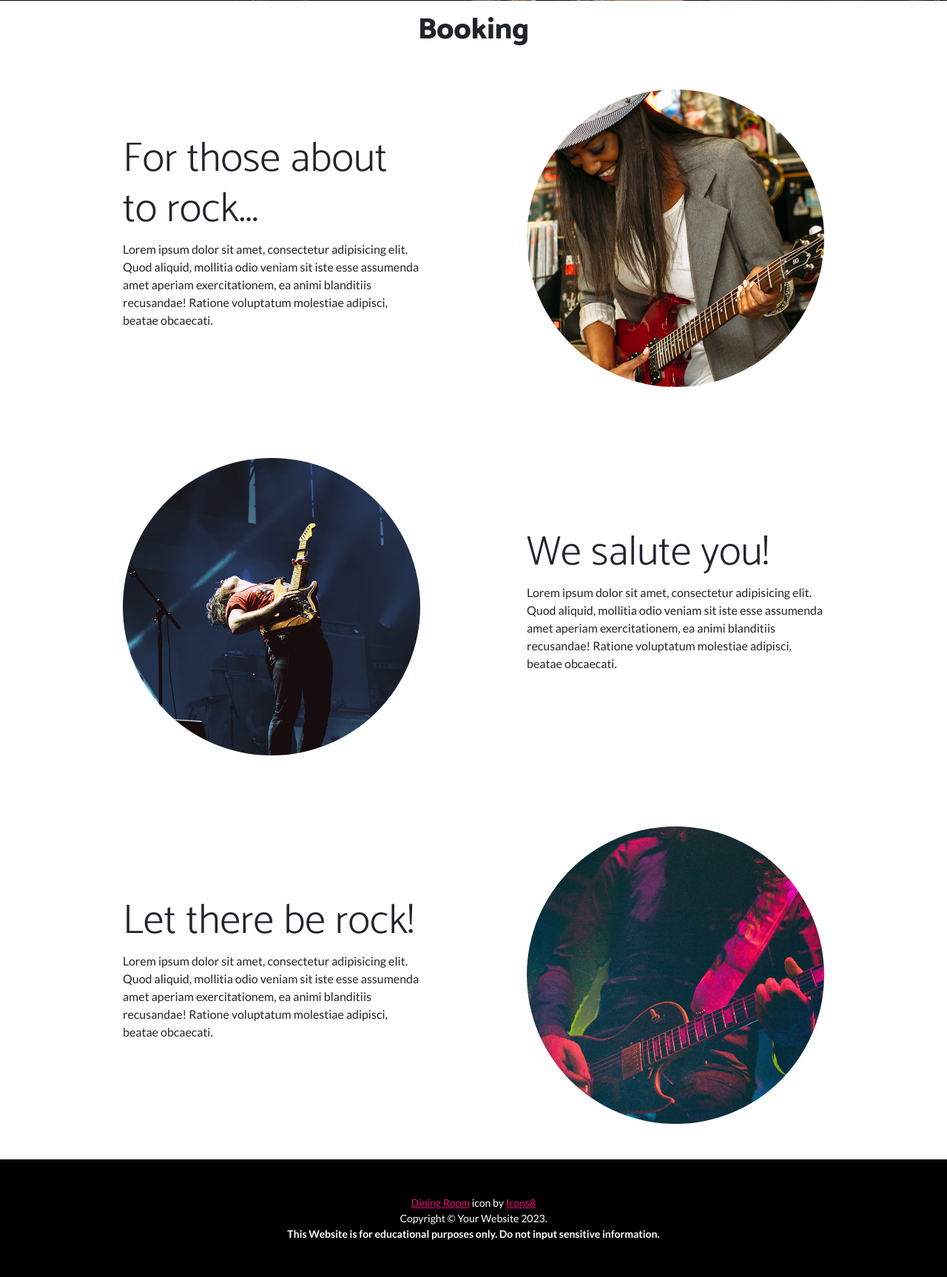
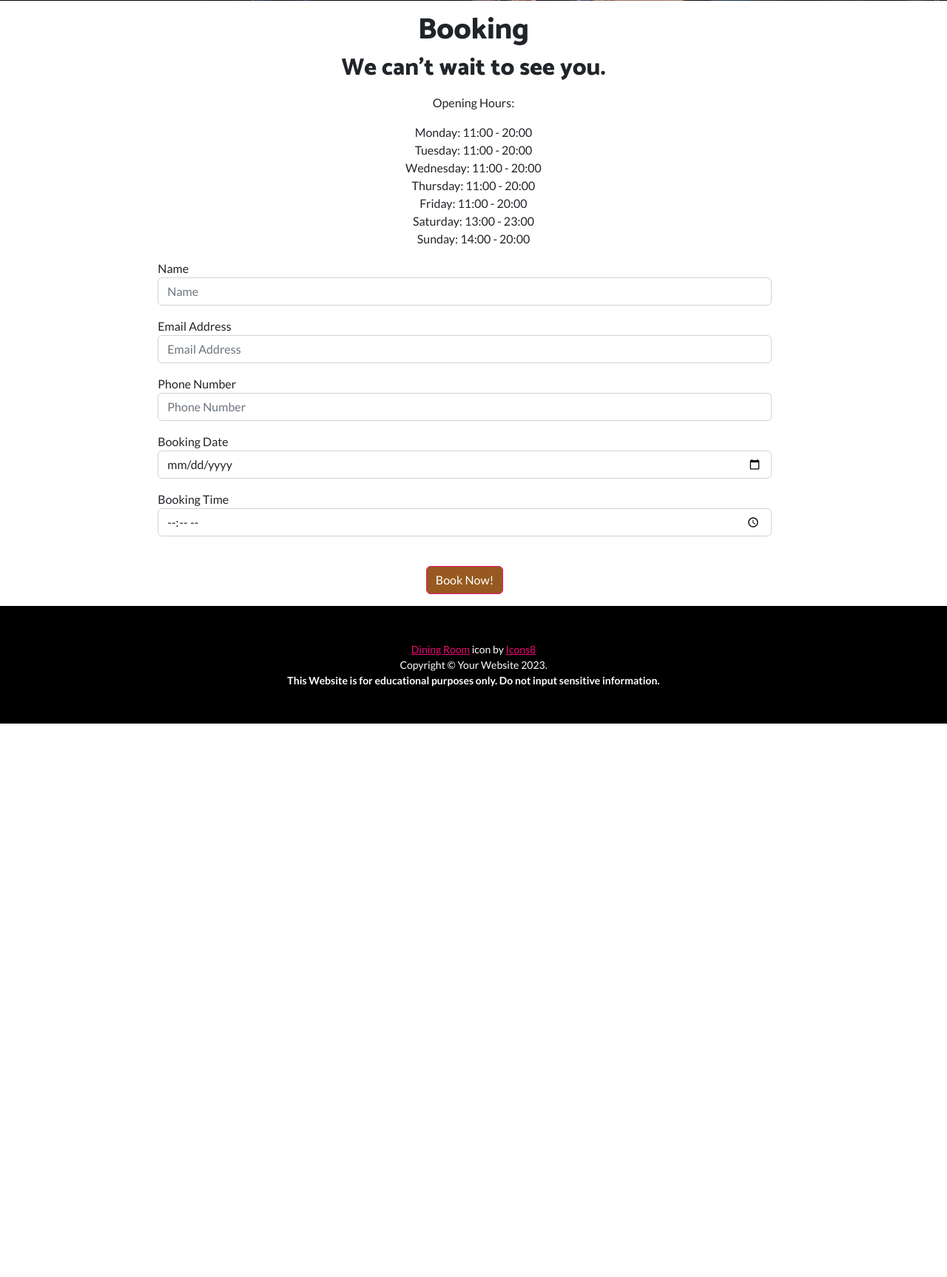
Before and after one commit to James-Glennon/project-4-attempt-2, a Flask app: page /booking in a window 1280 px wide. Shown: the part 686-2412 px from the top of the page at 74% size. After the commit the page ends 1664 px from the top, so only its background shows below. Run offline with Flask 3, Linux system fonts and the light colour scheme; some libraries are stand-ins or nearby versions.

Commit message:
add form to booking.html, confirm data is being post to backend, extend references.

```diff
--- a/bookingmanager/routes.py
+++ b/bookingmanager/routes.py
@@ -1,4 +1,4 @@
-from flask import render_template
+from flask import render_template, request
 from bookingmanager import app, db
 
 
@@ -12,6 +12,8 @@ def menu():
     return render_template("menu.html", page_title="Menu")
 
 
-@app.route("/booking")
+@app.route("/booking", methods=["GET", "POST"])
 def booking():
+    if request.method == "POST":
+        print(request.form)
     return render_template("booking.html", page_title="Booking")
--- a/bookingmanager/templates/booking.html
+++ b/bookingmanager/templates/booking.html
@@ -1,60 +1,81 @@
 {% extends "base.html"%}
 {% block content %}
 <section id="scroll">
-    <h1 class="text-center pt-3">Booking</h1>
-    <div class="container px-5">
+    <h1 class="text-center pt-3">{{ page_title }}</h1>
+    <div class="container px-5 text-center">
         <div class="row gx-5 align-items-center">
-            <div class="col-lg-6 order-lg-2">
-                <div class="p-5"><img class="img-fluid rounded-circle"
-                        src="{{ url_for('static', filename='assets/img/01.jpg') }}" alt="..." /></div>
-            </div>
-            <div class="col-lg-6 order-lg-1">
-                <div class="p-5">
-                    <h2 class="display-4">For those about to rock...</h2>
-                    <p>Lorem ipsum dolor sit amet, consectetur adipisicing elit. Quod aliquid, mollitia odio veniam sit
-                        iste esse assumenda amet aperiam exercitationem, ea animi blanditiis recusandae! Ratione
-                        voluptatum molestiae adipisci, beatae obcaecati.</p>
+            <div class="col-8 offset-2">
+                <div class=>
+                    <h2>We can't wait to see you.</h2>
+                    <p class="text-center"></p>
                 </div>
             </div>
         </div>
     </div>
-</section>
-<!-- Content section 2-->
-<section>
-    <div class="container px-5">
-        <div class="row gx-5 align-items-center">
-            <div class="col-lg-6">
-                <div class="p-5"><img class="img-fluid rounded-circle"
-                        src="{{ url_for('static', filename='assets/img/02.jpg') }}" alt="..." /></div>
-            </div>
-            <div class="col-lg-6">
-                <div class="p-5">
-                    <h2 class="display-4">We salute you!</h2>
-                    <p>Lorem ipsum dolor sit amet, consectetur adipisicing elit. Quod aliquid, mollitia odio veniam sit
-                        iste esse assumenda amet aperiam exercitationem, ea animi blanditiis recusandae! Ratione
-                        voluptatum molestiae adipisci, beatae obcaecati.</p>
-                </div>
+    <div class="row">
+        <div class="col-lg-8 col-md-10 mx-auto">
+            <p class="text-center">
+                Opening Hours:
+
+                <ul class="text-center align-items-center list-unstyled">
+                    <li>Monday: 11:00 - 20:00</li>
+                    <li>Tuesday: 11:00 - 20:00</li>
+                    <li>Wednesday: 11:00 - 20:00</li>
+                    <li>Thursday: 11:00 - 20:00</li>
+                    <li>Friday: 11:00 - 20:00</li>
+                    <li>Saturday: 13:00 - 23:00</li>
+                    <li>Sunday: 14:00 - 20:00</li>
+                </ul>
+            </p>
+        </div>
+
+        <!-- code for form taken from the flask post method lessons by CI instructor Tim Nelson -->
+        <div class="row">
+            <div class="col-lg-8 col-md-10 mx-auto">
+                <form method="POST" name="sentMessage" id="contactForm" novalidate>
+                    <div class="control-group">
+                        <div class="form-group floating-label-form-group controls">
+                            <label>Name</label>
+                            <input type="text" class="form-control" placeholder="Name" name="name" id="name" required data-validation-required-message="Please enter your name.">
+                            <p class="help-block text-danger"></p>
+                        </div>
+                    </div>
+                    <div class="control-group">
+                        <div class="form-group floating-label-form-group controls">
+                            <label>Email Address</label>
+                            <input type="email" class="form-control" placeholder="Email Address" name="email" id="email" required data-validation-required-message="Please enter your email address.">
+                            <p class="help-block text-danger"></p>
+                        </div>
+                    </div>
+                    <div class="control-group">
+                        <div class="form-group col-xs-12 floating-label-form-group controls">
+                            <label>Phone Number</label>
+                            <input type="tel" class="form-control" placeholder="Phone Number" name="phone" id="phone" required data-validation-required-message="Please enter your phone number.">
+                            <p class="help-block text-danger"></p>
+                        </div>
+                    </div>
+                    <div class="control-group">
+                        <div class="form-group col-xs-12 floating-label-form-group controls">
+                            <label>Booking Date</label>
+                            <input type="date" class="form-control" placeholder="Booking Date" name="booking-date" id="booking-date" required data-validation-required-message="Please select a booking date.">
+                            <p class="help-block text-danger"></p>
+                        </div>
+                    </div>
+                    <div class="control-group">
+                        <div class="form-group col-xs-12 floating-label-form-group controls">
+                            <label>Booking Time</label>
+                            <input type="time" class="form-control" placeholder="Booking Time" name="booking-time" id="booking-time" required data-validation-required-message="Please enter a time for you booking.">
+                            <p class="help-block text-danger"></p>
+                        </div>
+                    </div>
+                    <br>
+                    <div id="success"></div>
+                    <div class="form-group text-center pb-3">
+                        <button type="submit" class="btn btn-primary" id="requestBooking">Book Now!</button>
+                    </div>
+                </form>
             </div>
         </div>
-    </div>
 </section>
-<!-- Content section 3-->
-<section>
-    <div class="container px-5">
-        <div class="row gx-5 align-items-center">
-            <div class="col-lg-6 order-lg-2">
-                <div class="p-5"><img class="img-fluid rounded-circle"
-                        src="{{ url_for('static', filename='assets/img/03.jpg') }}" alt="..." /></div>
-            </div>
-            <div class="col-lg-6 order-lg-1">
-                <div class="p-5">
-                    <h2 class="display-4">Let there be rock!</h2>
-                    <p>Lorem ipsum dolor sit amet, consectetur adipisicing elit. Quod aliquid, mollitia odio veniam sit
-                        iste esse assumenda amet aperiam exercitationem, ea animi blanditiis recusandae! Ratione
-                        voluptatum molestiae adipisci, beatae obcaecati.</p>
-                </div>
-            </div>
-        </div>
-    </div>
-</section>
+
 {% endblock %}
```
Also changed, not shown: README.md.
